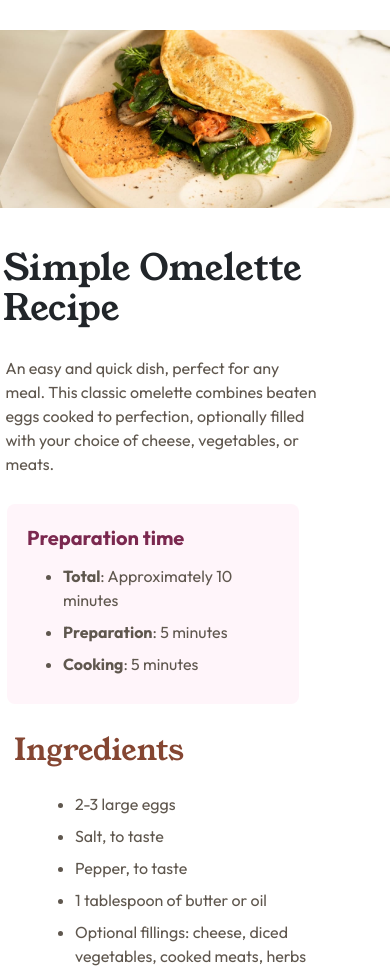
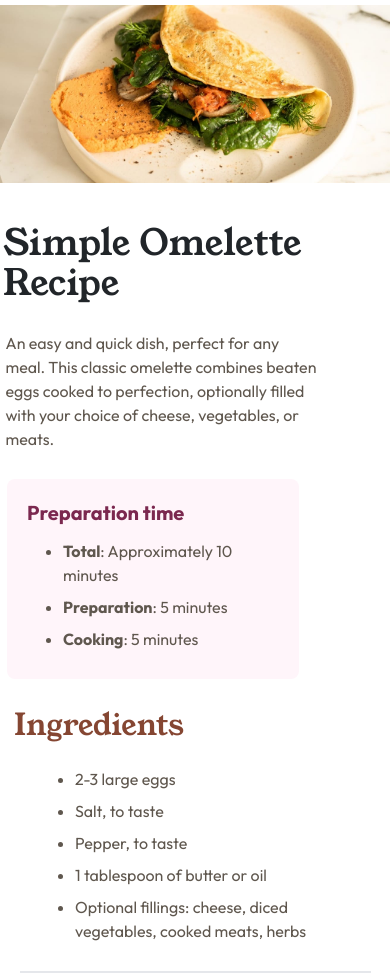
Before and after one commit to kalebemax/recipe-page-main, a plain HTML site: page index.html in a window 390 px wide. Shown: the top 979 px of the page. Drawn offline with nearby package versions, Linux system fonts and the light colour scheme.

Commit message:
modified

```diff
--- a/index.html
+++ b/index.html
@@ -36,7 +36,7 @@
       class="bg-white bg-cover flex flex-col justify-center items-center sm:mt-[1080px] rounded-2xl w-[100%] sm:w-[700px]"
     >
       <img
-        class="w-full sm:w-[90%] sm:rounded-lg mt-[1280px] sm:mt-7"
+        class="w-full sm:w-[90%] sm:rounded-lg mt-[1230px] sm:mt-7"
         src="images/image-omelette.jpeg"
         alt="Top image"
       />
```
